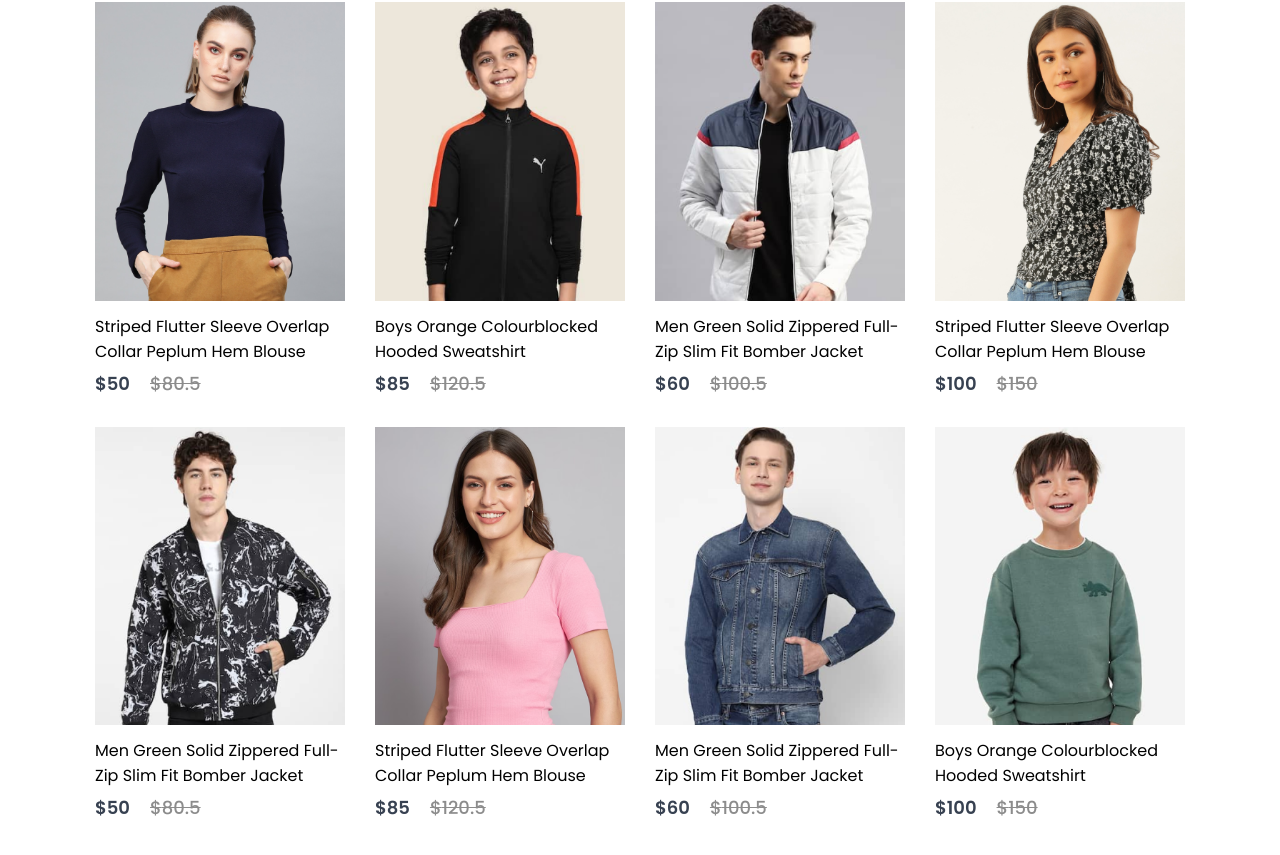
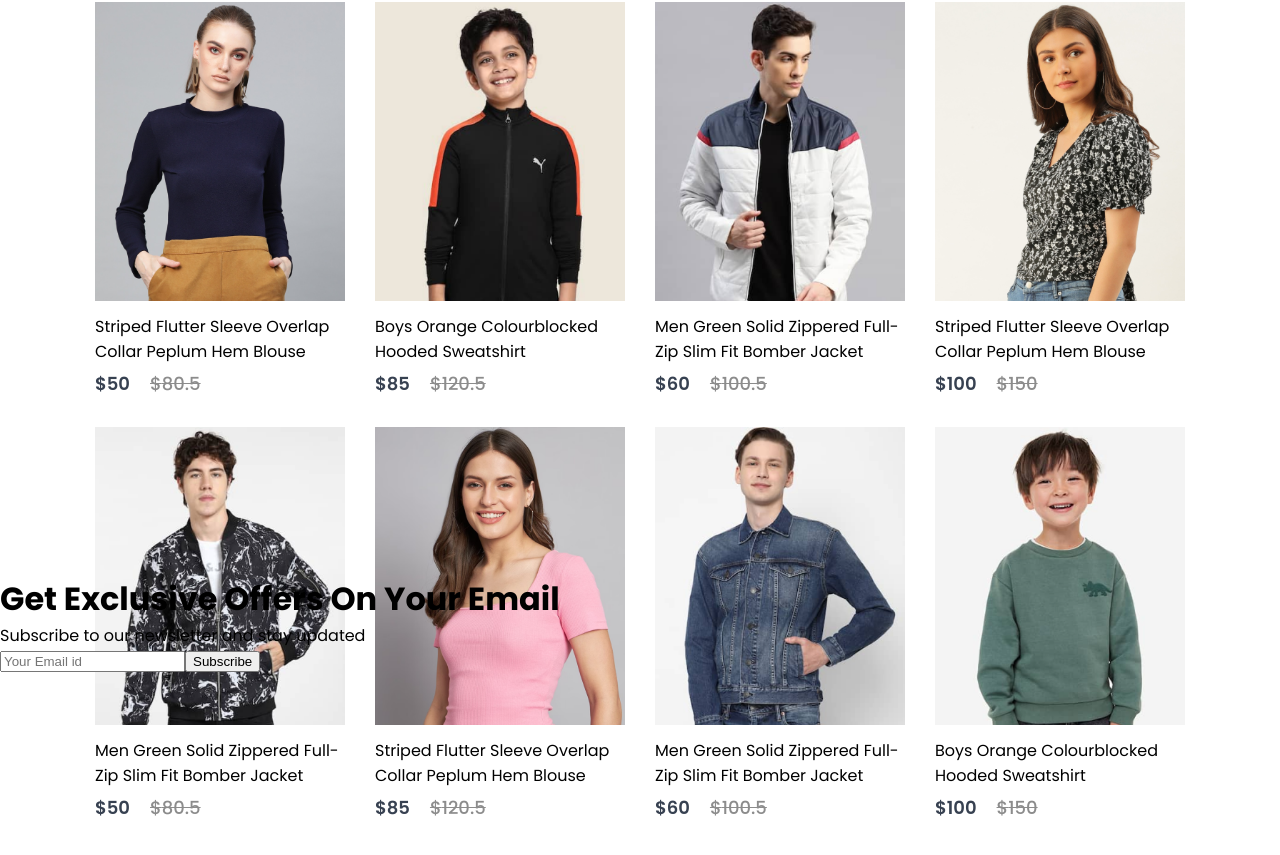
Before and after one commit to Mahmoud-Shoura/full-e-commerce, a React (Create React App) app: page / in a window 1280 px wide. Shown: the part 2632-3487 px from the top of the page. Before the commit the page ends 3453 px from the top, so only its background shows below. Built offline with nearby package versions, Linux system fonts and the light colour scheme.

Commit message:
create newsletter

```diff
--- /dev/null
+++ b/src/Components/NewsLetter/NewsLetter.css
@@ -0,0 +1,6 @@
+.newsletter {
+    width: 65%;
+    height: 40vh;
+    display: flex;
+    flex-direction: column;
+}
--- /dev/null
+++ b/src/Components/NewsLetter/NewsLetter.jsx
@@ -0,0 +1,17 @@
+import React from "react";
+import "./NewsLetter.css";
+
+const NewsLetter = () => {
+  return (
+    <div className="newsletter">
+      <h1>Get Exclusive Offers On Your Email</h1>
+      <p>Subscribe to our newsletter and stay updated</p>
+      <div>
+        <input type="email" placeholder="Your Email id" />
+        <button>Subscribe</button>
+      </div>
+    </div>
+  );
+};
+
+export default NewsLetter;
--- a/src/Pages/Shop.jsx
+++ b/src/Pages/Shop.jsx
@@ -3,6 +3,7 @@ import Hero from "../Components/Hero/Hero";
 import Popular from "../Components/popular/Popular";
 import Offers from "../Components/Offers/Offers";
 import NewCollections from "../Components/NewCollections/NewCollections";
+import NewsLetter from "../Components/NewsLetter/NewsLetter";
 
 const Shop = () => {
   return (
@@ -11,6 +12,7 @@ const Shop = () => {
       <Popular />
       <Offers />
       <NewCollections />
+      <NewsLetter />
     </div>
   );
 };
```
